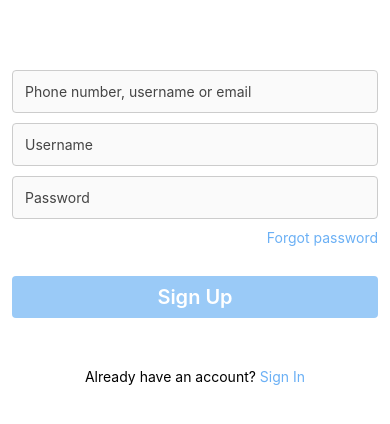
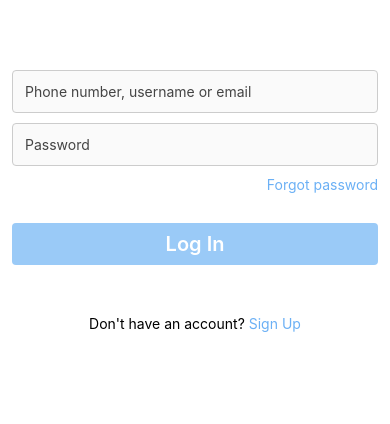
Before and after one commit to Trapintrovert/ig-clone, a React Native app: screen / in a window 390 px wide. Shown: the part 170-594 px from the top of the page. Built offline with nearby package versions, Linux system fonts and the light colour scheme.

Commit message:
Navigation added to Signup Screen and Log In Screen

```diff
--- a/components/loginScreen/LoginForm.js
+++ b/components/loginScreen/LoginForm.js
@@ -4,7 +4,7 @@ import { Formik } from 'formik'
 import * as Yup from 'yup'
 import Validator from 'email-validator'
 
-const LoginForm = () => {
+const LoginForm = ({navigation}) => {
     const LoginFormSchema = Yup.object().shape({
         email: Yup.string().email().required('An email is required'),
         password: Yup.string().required().min(6, 'Password must be at least 6 characters long')
@@ -21,7 +21,7 @@ const LoginForm = () => {
             validationSchema={LoginFormSchema}
             validateOnMount={true}
         >
-        {({handleBlur, handleChange, handleSubmit, isValid, values, errors, touched}) => (
+        {({handleBlur, handleChange, handleSubmit, isValid, values}) => (
             <Fragment>
                 <View style={[
                     styles.inputField,
@@ -78,7 +78,7 @@ const LoginForm = () => {
                 </Pressable>
                 <View style={styles.signupContainer}>
                     <Text>Don't have an account? </Text>
-                    <TouchableOpacity>
+                    <TouchableOpacity onPress={() => navigation.push("SignupScreen")}>
                         <Text style={{ color: '#6BB0F5' }}>Sign Up</Text>
                     </TouchableOpacity>
                 </View>
--- a/components/signupScreen/SignupScreen.js
+++ b/components/signupScreen/SignupScreen.js
@@ -4,7 +4,7 @@ import { Formik } from 'formik'
 import * as Yup from 'yup'
 import Validator from 'email-validator'
 
-const SignupForm = () => {
+const SignupForm = ({navigation}) => {
     const SignupFormSchema = Yup.object().shape({
         email: Yup.string().email().required('An email is required'),
         username: Yup.string().required().min(2,'A username is required'),
@@ -102,7 +102,7 @@ const SignupForm = () => {
                     </Pressable>
                     <View style={styles.signupContainer}>
                         <Text>Already have an account? </Text>
-                        <TouchableOpacity>
+                        <TouchableOpacity onPress={() => navigation.goBack()}>
                             <Text style={{ color: '#6BB0F5' }}>Sign In</Text>
                         </TouchableOpacity>
                     </View>
--- a/navigation.js
+++ b/navigation.js
@@ -15,7 +15,7 @@ const screenOptions = {
 const SignedInStack = () => (
     <NavigationContainer>
         <Stack.Navigator
-            initialRouteName="SignupScreen"
+            initialRouteName="LoginScreen"
             screenOptions={screenOptions}
         >
             <Stack.Screen name="HomeScreen" component={HomeScreen} />
--- a/screens/LoginScreen.js
+++ b/screens/LoginScreen.js
@@ -3,13 +3,13 @@ import React from 'react'
 import LoginForm from '../components/loginScreen/LoginForm'
 
 const INSTAGRAM_LOGO = 'https://cdn2.iconfinder.com/data/icons/social-media-2285/512/1_Instagram_colored_svg_1-512.png'
-const LoginScreen = () => {
+const LoginScreen = ({navigation}) => {
   return (
     <View style={styles.container}>
       <View style={styles.logoContainer}>
         <Image source={{uri: INSTAGRAM_LOGO, height:100, width: 100 }}/>
       </View>
-      <LoginForm/>
+      <LoginForm navigation={navigation} />
     </View>
   )
 }
--- a/screens/SignupScreen.js
+++ b/screens/SignupScreen.js
@@ -3,13 +3,13 @@ import React from 'react'
 import SignupForm from '../components/signupScreen/SignupScreen'
 
 const INSTAGRAM_LOGO = 'https://cdn2.iconfinder.com/data/icons/social-media-2285/512/1_Instagram_colored_svg_1-512.png'
-const SignupScreen = () => {
+const SignupScreen = ({navigation}) => {
   return (
     <View style={styles.container}>
       <View style={styles.logoContainer}>
         <Image source={{uri: INSTAGRAM_LOGO, height:100, width: 100 }}/>
       </View>
-      <SignupForm/>
+      <SignupForm navigation={navigation}/>
     </View>
   )
 }
```
